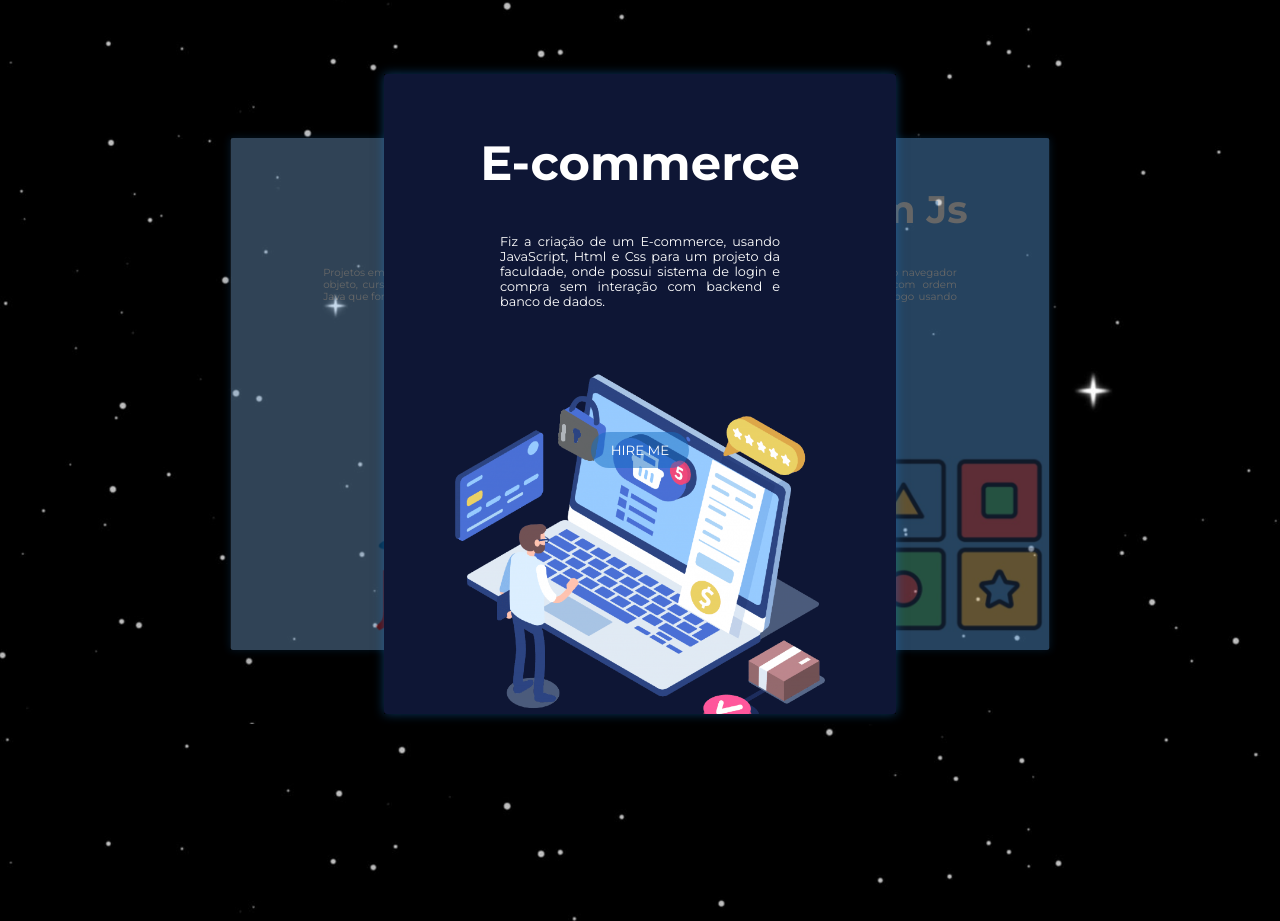
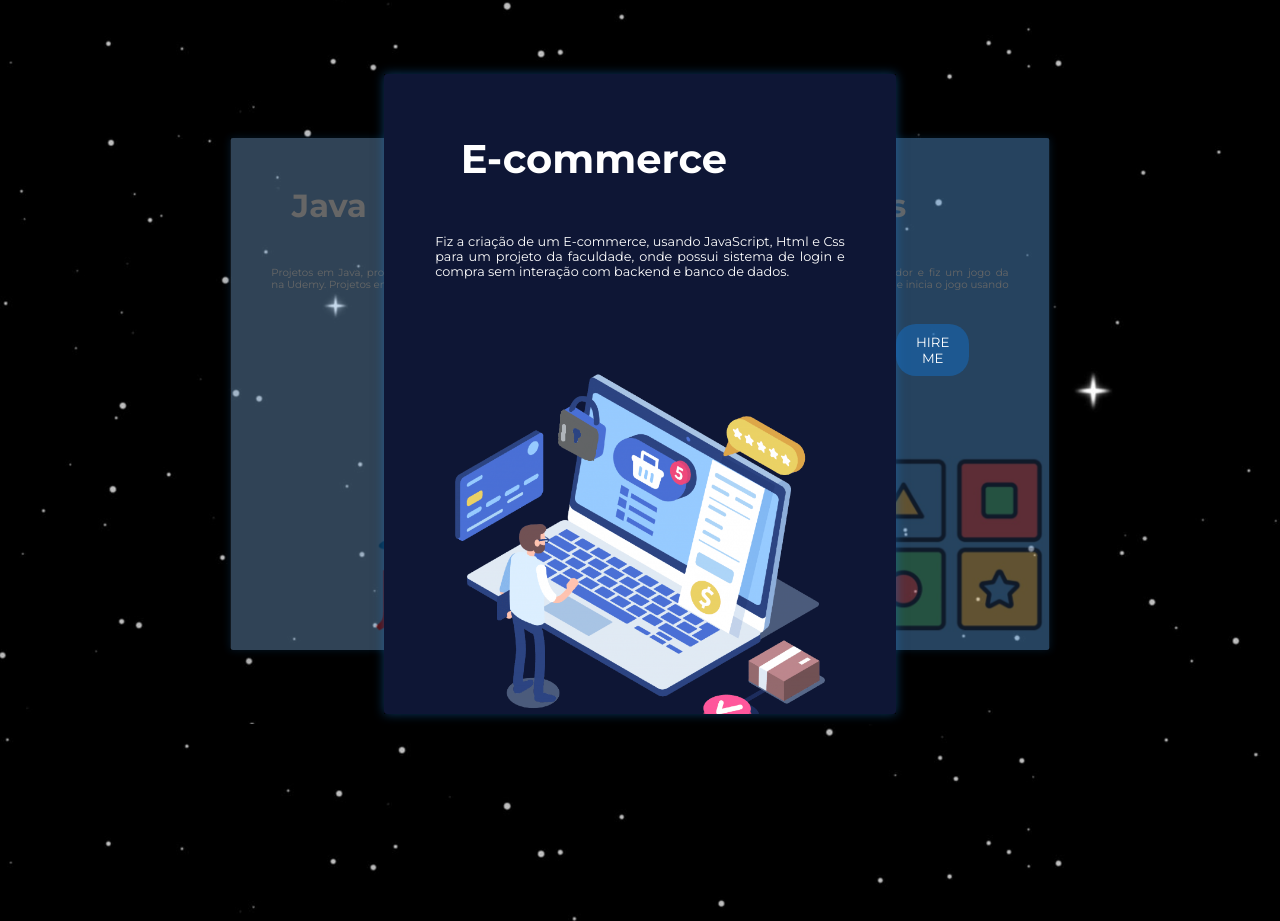
Before and after one commit to MatheusHonoratoDev/Site_Portifolio, a plain HTML site: page Index.html in a window 1280 px wide. Shown: the part 1676-2597 px from the top of the page. Drawn offline with nearby package versions, Linux system fonts and the light colour scheme; a web font is replaced by a local one.

Commit message:
segundo commit

```diff
--- a/Index.html
+++ b/Index.html
@@ -89,7 +89,7 @@
                     <img src="image/01.png" alt="">
                     <h1>E-commerce</h1>
                     <p>Fiz a criação de um E-commerce, usando JavaScript, Html e Css para um projeto da faculdade, onde possui sistema de login e compra sem interação com backend e banco de dados.</p>
-                    <a href="https://wipsites.com.br"></a><button>Hire me</button> </a>
+                    <a href="https://github.com/MatheusHonoratoDev/Lojinha_projeto_facul"><button>Hire me</button> </a>
                 </label>
 
                 <label class="card" for="item-2" id="song-2">
--- a/style.css
+++ b/style.css
@@ -246,7 +246,7 @@ header .btn-mobile{
 #port .container .card button{
     position: absolute;
     z-index: 9;
-    margin-top: 70%;
+    top: 250px;
     padding: 10px 20px;
     border-radius: 20px;
     border: none;
@@ -377,10 +377,11 @@ footer a{
         font-size: 1.5rem;
     }
     #port .container .card h1{
-        font-size: 3rem;
+        font-size: 2.5rem;
+        width: 70%;
     }
     #port .container .card p{
-        width: 280px;
+        width: 80%;
         font-size: 0.8rem;
     }
 }
```
